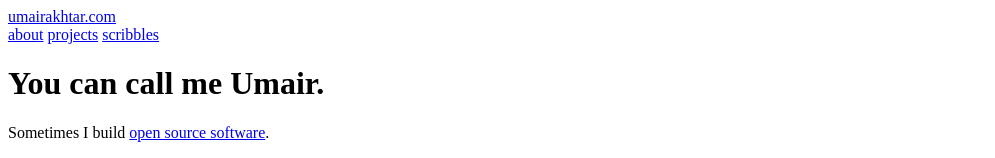
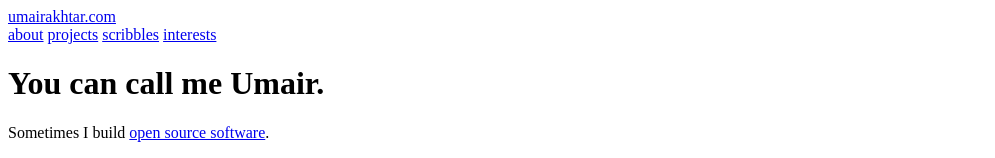
Before and after one commit to umairakhtar/refresh-basics, a plain HTML site: page index.html in a window 1280 px wide. Shown: the top 158 px of the page, without its empty margins (0-995 px from the left). Drawn offline with Linux system fonts and the light colour scheme.

Commit message:
Including 3 more html

```diff
--- a/index.html
+++ b/index.html
@@ -12,6 +12,7 @@
                     <a href="./">about</a>
                     <a href="./projects">projects</a>
                     <a href="./archives">scribbles</a>
+                    <a href="./interests">interests</a>
             </div>
         </div>
         <div id="content">
```
Also changed, not shown: archives.html (added), interests.html (added), projects.html (added).
